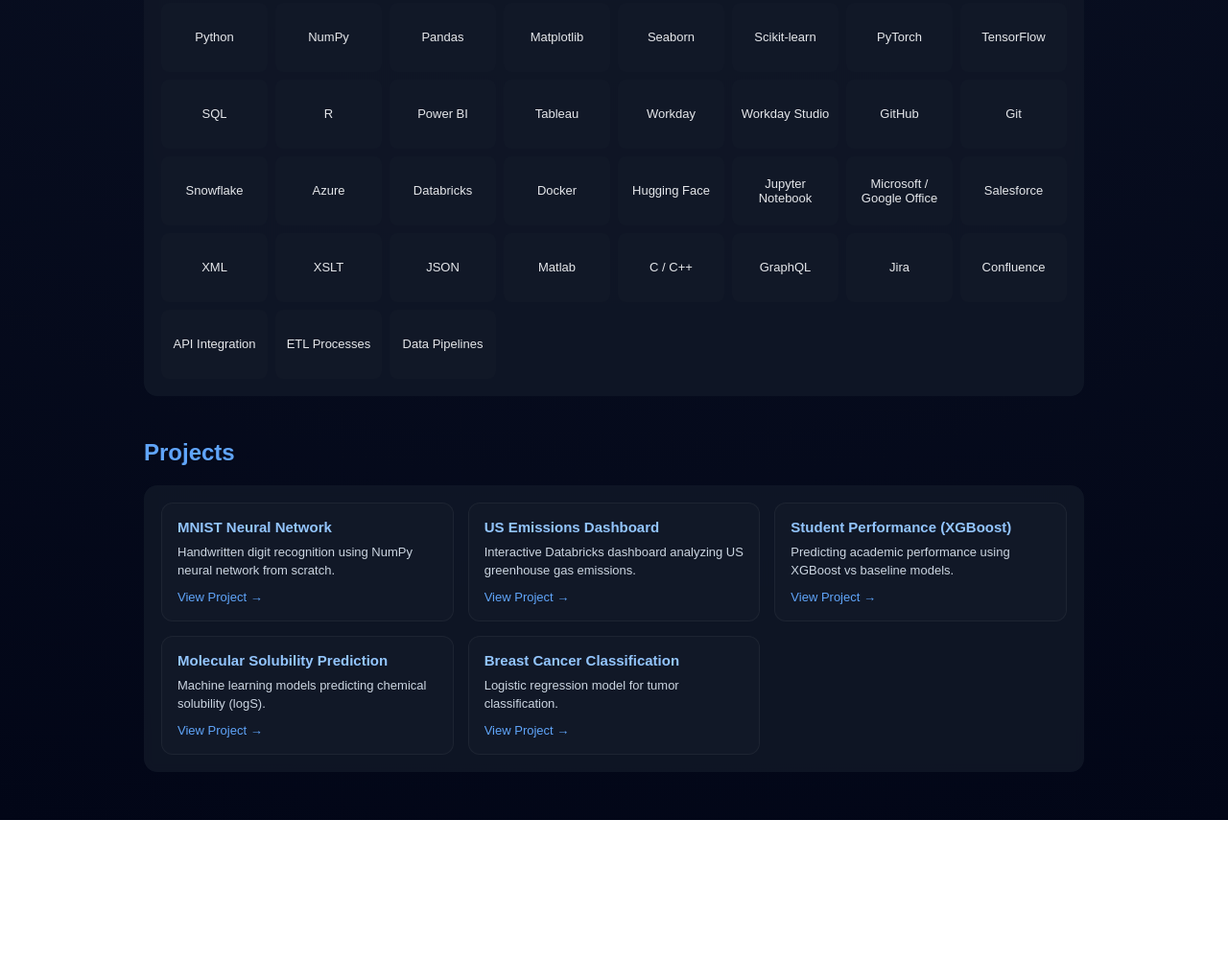
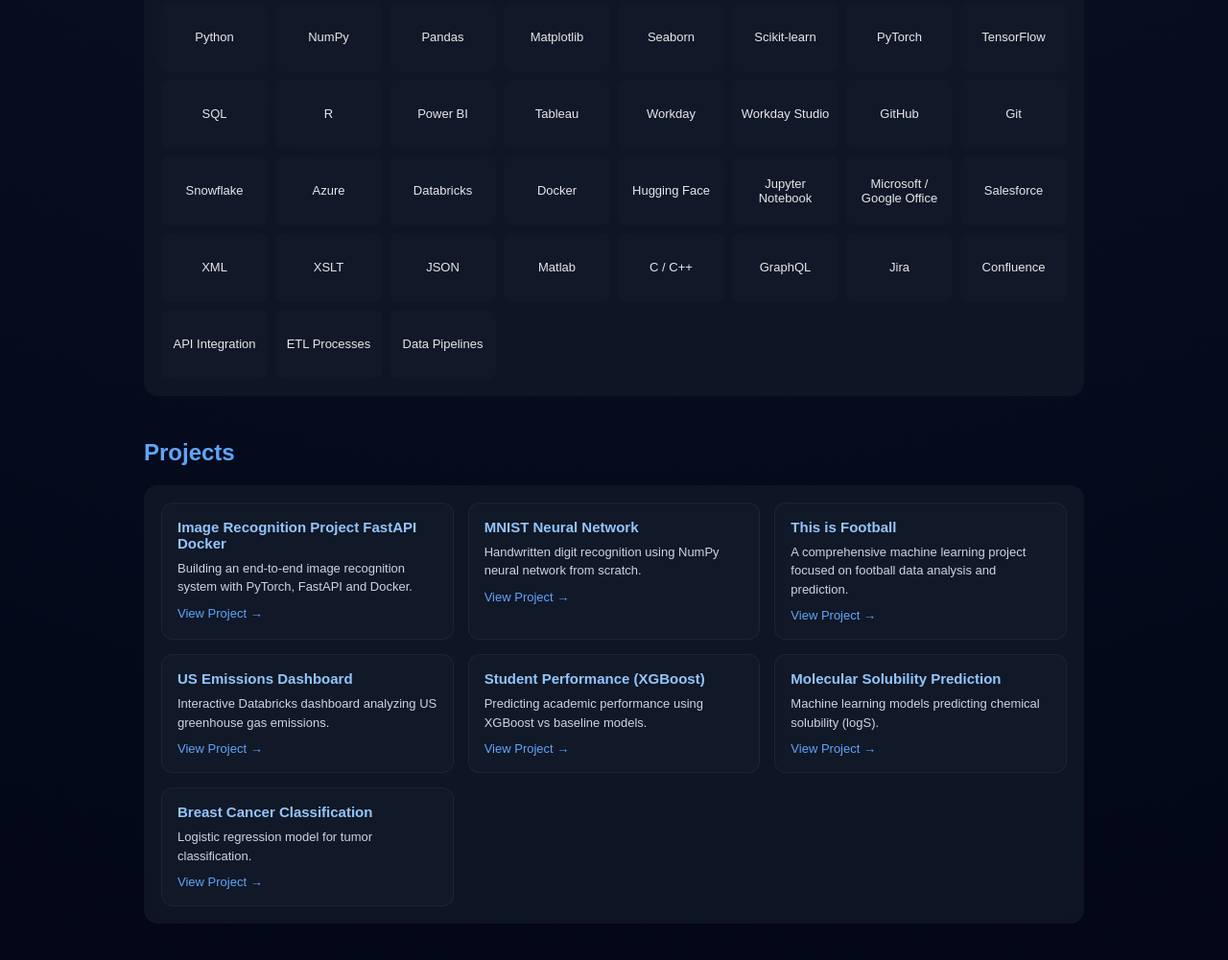
Before and after one commit to AbelAtares/abelatares.github.io, a plain HTML site: page index.html in a window 1280 px wide. Shown: the part 986-1987 px from the top of the page at 96% size. Before the commit the page ends 1841 px from the top, so only its background shows below. Drawn offline with Linux system fonts and the light colour scheme.

Commit message:
Add files via upload

```diff
--- a/index.html
+++ b/index.html
@@ -329,11 +329,31 @@
     <div class="projects-grid">
 
       <div class="project-card">
+        <div class="project-title">Image Recognition Project FastAPI Docker</div>
+        <div class="project-desc">
+          Building an end-to-end image recognition system with PyTorch, FastAPI and Docker.
+        </div>
+        <a href="https://github.com/AbelAtares/Image-Recognition-Project-FastAPI-Docker" target="_blank">
+          View Project →
+        </a>
+      </div>
+
+      <div class="project-card">
         <div class="project-title">MNIST Neural Network</div>
         <div class="project-desc">
           Handwritten digit recognition using NumPy neural network from scratch.
         </div>
         <a href="https://github.com/AbelAtares/Neural-Network-Digit-Recognition-MNIST" target="_blank">
+          View Project →
+        </a>
+      </div>
+
+      <div class="project-card">
+        <div class="project-title">This is Football</div>
+        <div class="project-desc">
+          A comprehensive machine learning project focused on football data analysis and prediction.
+        </div>
+        <a href="https://github.com/AbelAtares/This-Is-Football" target="_blank">
           View Project →
         </a>
       </div>
```
